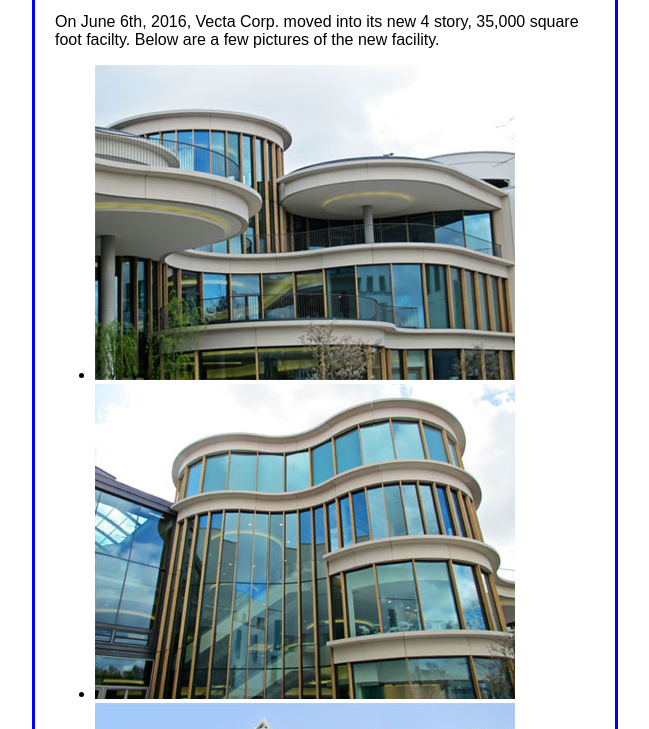
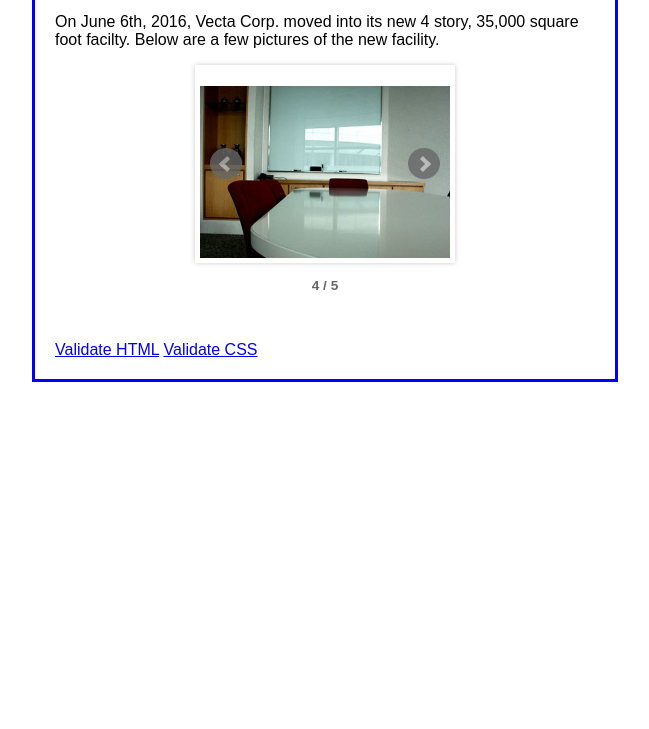
Before and after one commit to zey19/Jquery, a plain HTML site: page index.html in a window 1280 px wide. Shown: the part 71-800 px from the top of the page, without its empty margins (315-964 px from the left). Drawn offline with nearby package versions, Linux system fonts and the light colour scheme.

Commit message:
Update index.html

```diff
--- a/index.html
+++ b/index.html
@@ -6,7 +6,7 @@
     <link href="/main.css" rel="stylesheet">
     <link href="/jquery.bxslider.css" rel="stylesheet">
     <script src="https://code.jquery.com/jquery-1.8.2.min.js"></script>
-    <script src="/js/jquery.bxSlider.min.js"></script>
+    <script src="/jquery.bxSlider.min.js"></script>
 	<script src="/slider.js"></script>
 </head>
 
```
